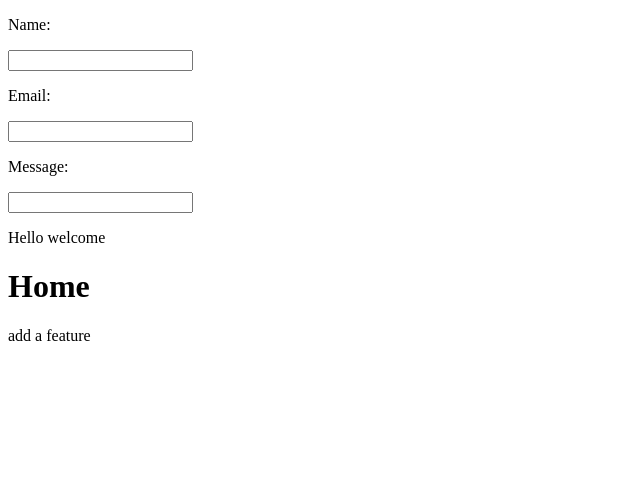
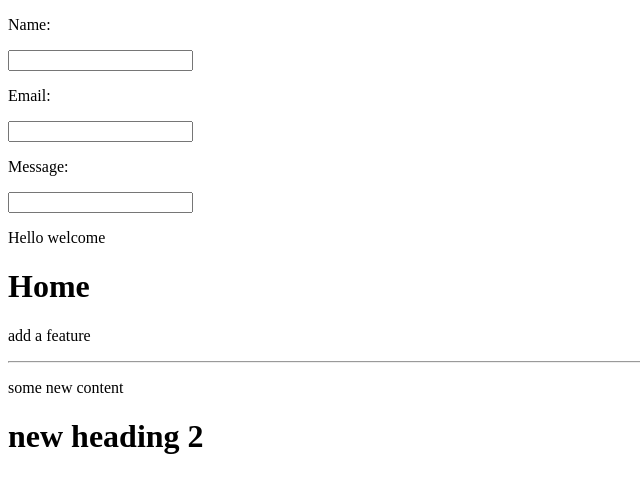
Before and after one commit to KesaraKekulawala/uom-labsession-21, a plain HTML site: page index.html in a window 1280 px wide. Shown: the whole page, without its empty margins (0-640 px from the left). Drawn offline with Linux system fonts and the light colour scheme.

Commit message:
added new headings2

```diff
--- a/index.html
+++ b/index.html
@@ -17,5 +17,8 @@
         <p>Hello welcome</p>
         <h1>Home</h1>
         <p>add a feature</p>
+        <hr/>
+        <p>some new content</p>
+        <h1>new heading 2</h1>
     </body>
 </html>
```
